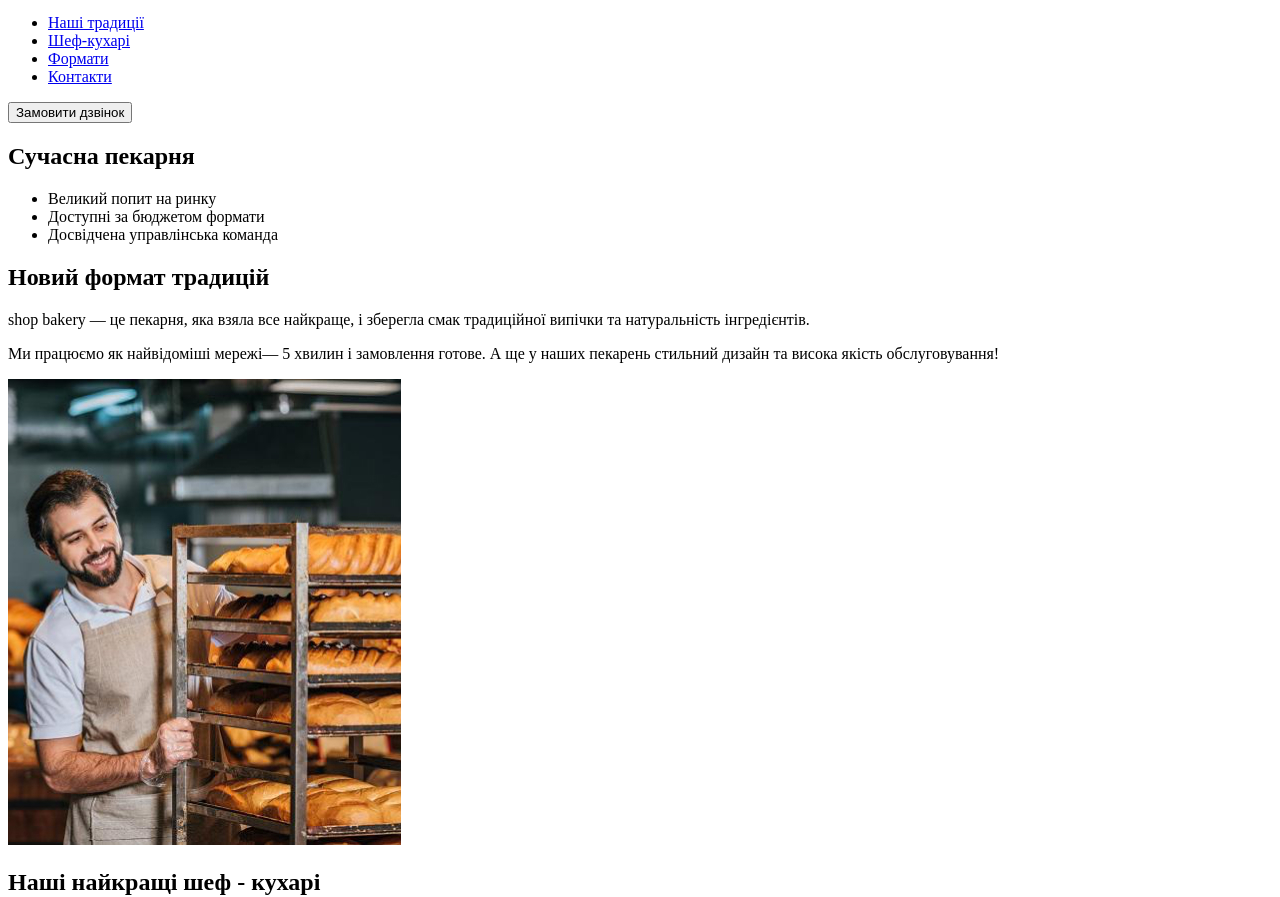
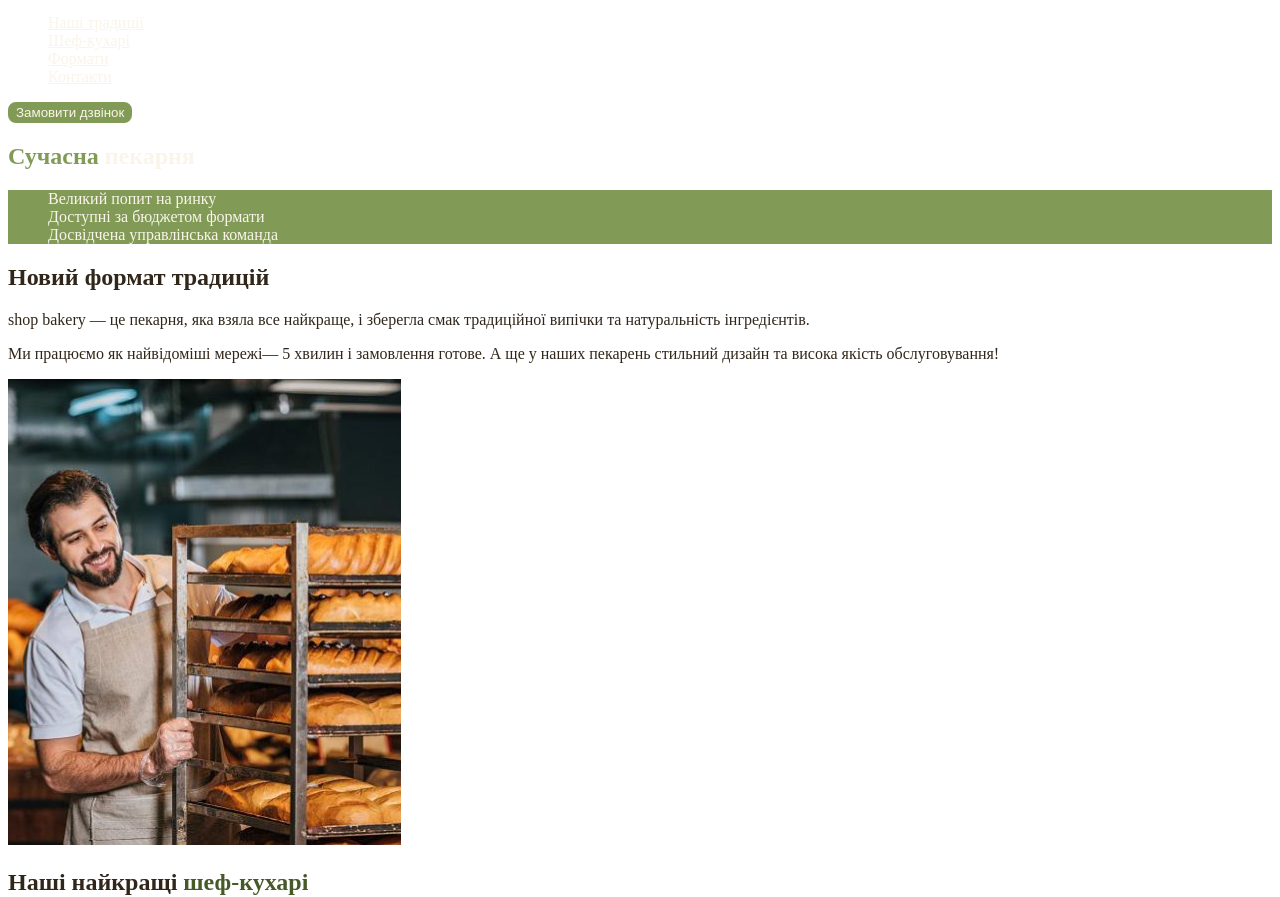
Before and after one commit to AnnaMarina-D/genius-test, a plain HTML site: page index.html in a window 1280 px wide. Shown: the part 60-957 px from the top of the page. Drawn offline with Linux system fonts and the light colour scheme.

Commit message:
Add files via upload
Add styles.css and css variables

```diff
--- /dev/null
+++ b/css/styles.css
@@ -0,0 +1,50 @@
+:root {
+  --color-primary-dark: #31261a;
+  --color-primary-light: #faf4ea;
+  --color-brand-dark: #465929;
+  --color-brand-light: #819b57;
+}
+
+/* Base */
+body {
+  color: var(--color-primary-dark);
+}
+
+ul {
+  list-style-type: none;
+}
+/* Button */
+.button {
+  color: var(--color-primary-light);
+  background-color: var(--color-brand-light);
+  border: 2px solid var(--color-brand-light);
+  border-radius: 8px;
+  cursor: pointer;
+}
+
+.button:hover {
+  color: var(--color-brand-dark);
+  background-color: transparent;
+}
+/* Link */
+.link {
+  color: var(--color-primary-light);
+}
+.link:hover {
+  color: var(--color-brand-light);
+}
+/* Hero section */
+.hero-title {
+  color: var(--color-primary-light);
+}
+.hero-title .accent {
+  color: var(--color-brand-light);
+}
+/* Advantages section */
+.advantages-list {
+  color: var(--color-primary-light);
+  background-color: var(--color-brand-light);
+}
+.section-title .accent {
+  color: var(--color-brand-dark);
+}
--- a/index.html
+++ b/index.html
@@ -5,33 +5,34 @@
     <meta http-equiv="X-UA-Compatible" content="IE=edge" />
     <meta name="viewport" content="width=device-width, initial-scale=1.0" />
     <title>Сучасна пекарня</title>
+    <link rel="stylesheet" href="./css/styles.css" />
   </head>
   <body>
     <header>
       <nav>
-        <a href="#">
+        <a href="/">
           <img src="./images/logo.svg" alt="Логотип сучасної пекарні" />
         </a>
         <ul>
-          <li><a href="#">Наші традиції</a></li>
-          <li><a href="#">Шеф-кухарі</a></li>
-          <li><a href="#">Формати</a></li>
-          <li><a href="#">Контакти</a></li>
+          <li><a class="link" href="#traditions-section">Наші традиції</a></li>
+          <li><a class="link" href="#chefs-section">Шеф-кухарі</a></li>
+          <li><a class="link" href="#formats-section">Формати</a></li>
+          <li><a class="link" href="#contacts-section">Контакти</a></li>
         </ul>
       </nav>
-      <button type="button">Замовити дзвінок</button>
+      <button class="button" type="button">Замовити дзвінок</button>
     </header>
     <main>
       <section>
-        <h1>Сучасна пекарня</h1>
+        <h1 class="hero-title"><span class="accent">Сучасна</span> пекарня</h1>
       </section>
-      <section>
-        <ul>
+      <section id="traditions-section">
+        <ul class="advantages-list">
           <li>Великий попит на ринку</li>
           <li>Доступні за бюджетом формати</li>
           <li>Досвідчена управлінська команда</li>
         </ul>
-        <h2>Новий формат традицій</h2>
+        <h2 class="section-title">Новий формат традицій</h2>
         <p>
           <span lang="en">shop bakery</span> — це пекарня, яка взяла все
           найкраще, і зберегла смак традиційної випічки та натуральність
@@ -47,8 +48,10 @@
           alt="Чоловік-пекар дивиться на батони із посмішкою"
         />
       </section>
-      <section>
-        <h2>Наші найкращі шеф - кухарі</h2>
+      <section id="chefs-section">
+        <h2 class="section-title">
+          Наші найкращі <span class="accent">шеф-кухарі</span>
+        </h2>
         <ul>
           <li>
             <article>
@@ -71,8 +74,8 @@
           </li>
         </ul>
       </section>
-      <section>
-        <h2>Формати</h2>
+      <section id="formats-section">
+        <h2 class="section-title">Формати</h2>
         <ul>
           <li>
             <article>
@@ -91,8 +94,18 @@
           </li>
         </ul>
       </section>
-      <section>
-        <h2>Приєднуйся до мережі пекарень</h2>
+      <section id="contacts-section">
+        <h2 class="section-title">Приєднуйся до мережі пекарень</h2>
+
+        <iframe
+          src="https://www.google.com/maps/embed?pb=!1m18!1m12!1m3!1d2540.164054656813!2d30.48865857655763!3d50.456669671593325!2m3!1f0!2f0!3f0!3m2!1i1024!2i768!4f13.1!3m3!1m2!1s0x40d4ce637bfe1717%3A0x5370c2254ad1b952!2z0LLRg9C70LjRhtGPINCh0ZbRh9C-0LLQuNGFINCh0YLRgNGW0LvRjNGG0ZbQsiwgNTQsINCa0LjRl9CyLCAwMjAwMA!5e0!3m2!1suk!2sua!4v1699812566679!5m2!1suk!2sua"
+          width="603"
+          height="595"
+          style="border: 0"
+          allowfullscreen=""
+          loading="lazy"
+          referrerpolicy="no-referrer-when-downgrade"
+        ></iframe>
       </section>
     </main>
     <footer>
@@ -101,8 +114,8 @@
           <img src="./images/logo.svg" alt="Логотип сучасної пекарні" />
         </a>
         <ul>
-          <li><a href="#">Франшиза</a></li>
           <li><a href="#">Наші традиції</a></li>
+          <li><a href="#">Шеф-кухарі</a></li>
           <li><a href="#">Формати</a></li>
           <li><a href="#">Контакти</a></li>
         </ul>
@@ -125,7 +138,7 @@
           </li>
         </ul>
         <a href="#" target="_blank">Політика конфіденційності</a>
-        <p>© 2022 Дані захищені</p>
+        <p>&copy; 2022 Дані захищені</p>
       </address>
     </footer>
   </body>
```
